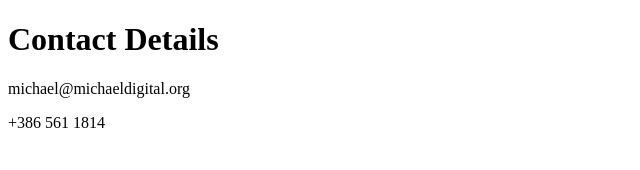
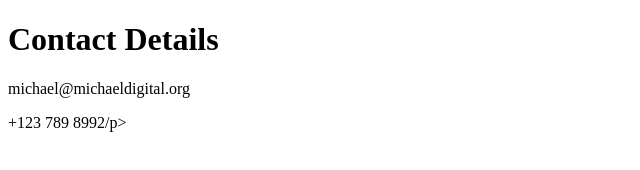
Before and after one commit to mgwatson21/My-Profile, a plain HTML site: page contact.html in a window 1280 px wide. Shown: the full height of the page, 0-640 px from the left. Drawn offline with Linux system fonts and the light colour scheme.

Commit message:
Update contact.html

```diff
--- a/contact.html
+++ b/contact.html
@@ -7,6 +7,6 @@
   <body>
     <h1>Contact Details</h1>
     <p>michael@michaeldigital.org</p>
-    <p>+386 561 1814</p>
+    <p>+123 789 8992/p>
   </body>
 </html>
```
